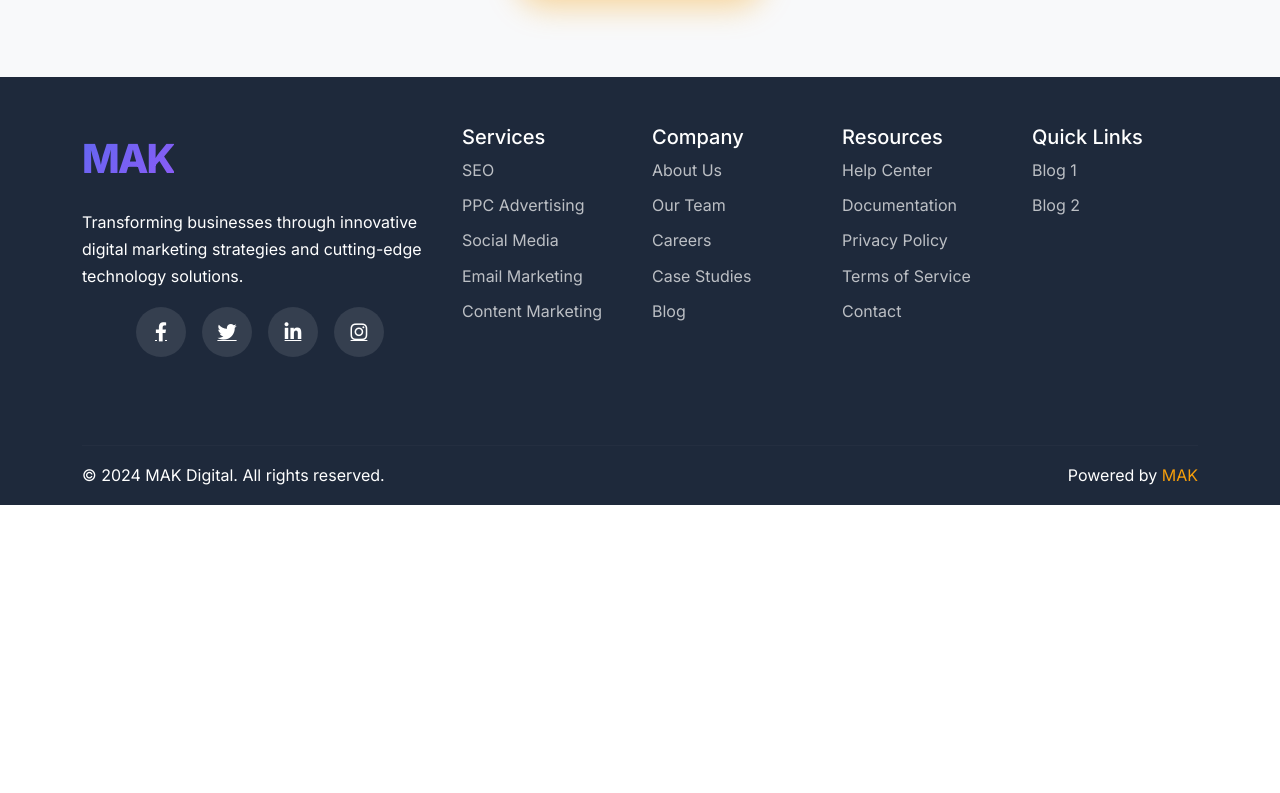
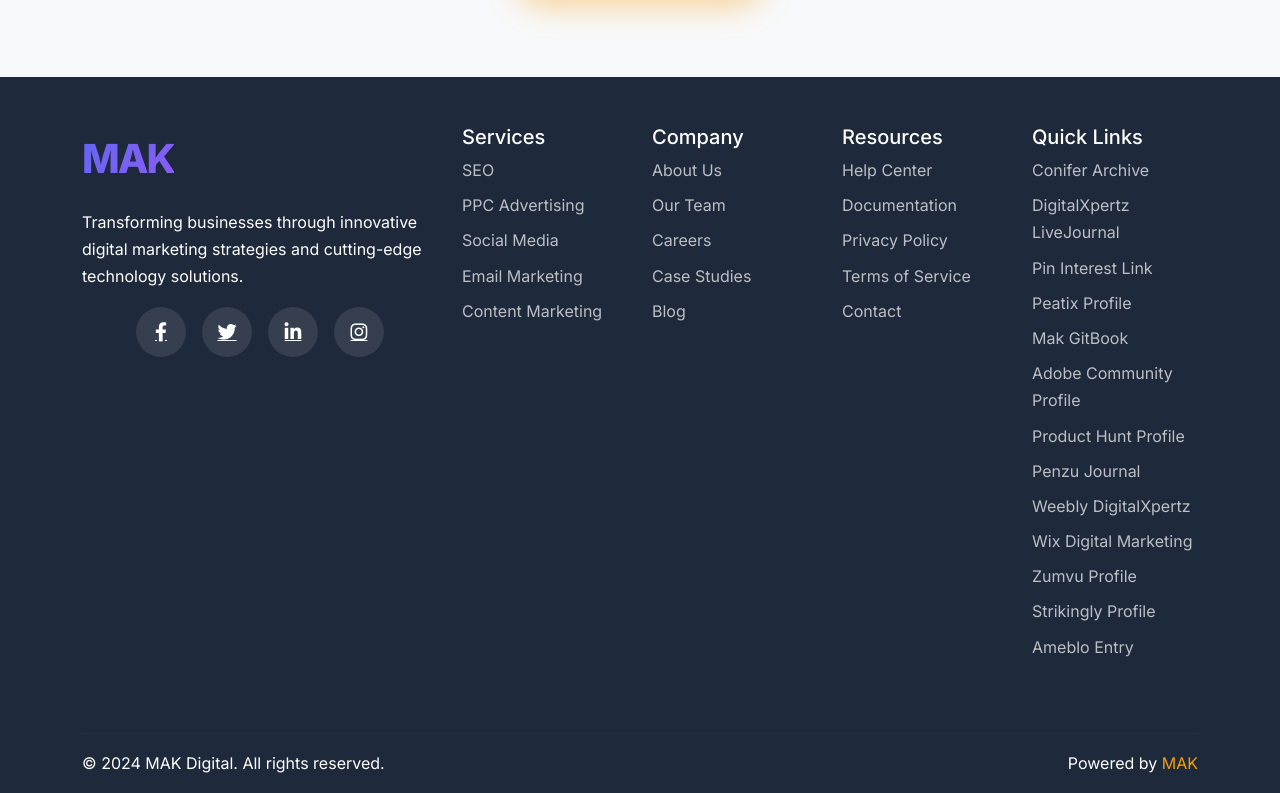
Before and after one commit to muxdaslam/muxdaslam.github.com, a plain HTML site: page index.html in a window 1280 px wide. Shown: the part 4684-5477 px from the top of the page. Before the commit the page ends 5189 px from the top, so only its background shows below. Drawn offline with nearby package versions, Linux system fonts and the light colour scheme.

Commit message:
Update index.html

```diff
--- a/index.html
+++ b/index.html
@@ -722,9 +722,20 @@
                 <div class="col-lg-2 col-md-6 mb-4">
                     <h5>Quick Links</h5>
                     <ul class="footer-links">
+     <li><a href="https://conifer.rhizome.org/digitalxpert">Conifer Archive</a></li>
+ <li><a href="https://digitalxpertz.livejournal.com/">DigitalXpertz LiveJournal</a></li>
+ <li><a href="https://pin.it/7m1X5a1LM">Pin Interest Link</a></li>
+ <li><a href="https://peatix.com/user/27959542/view">Peatix Profile</a></li>
+ <li><a href="https://mak.gitbook.io/mak/">Mak GitBook</a></li>
+ <li><a href="https://community.adobe.com/t5/user/viewprofilepage/user-id/46228638">Adobe Community Profile</a></li>
+ <li><a href="https://www.producthunt.com/@digitalxpertz">Product Hunt Profile</a></li>
+ <li><a href="https://penzu.com/p/351077d92ab9bc1f">Penzu Journal</a></li>
+ <li><a href="https://digitalxpertz.weebly.com/">Weebly DigitalXpertz</a></li>
+ <li><a href="https://098aslamofficial12.wixsite.com/digital-marketing-ex">Wix Digital Marketing</a></li>
+ <li><a href="https://zumvu.com/makk/">Zumvu Profile</a></li>
+ <li><a href="https://friendly-orchid-rgd2bm.mystrikingly.com/">Strikingly Profile</a></li>
+ <li><a href="https://ameblo.jp/digitalxpertz/entry-12938906354.html">Ameblo Entry</a></li>
 
-                        <li><a href="https://muxdaslam.blogspot.com/" target="_blank">Blog 1</a></li>
-                        <li><a href="https://digitalxprtz.blogspot.com/" target="_blank">Blog 2</a></li>
                     </ul>
                 </div>
             </div>
```
